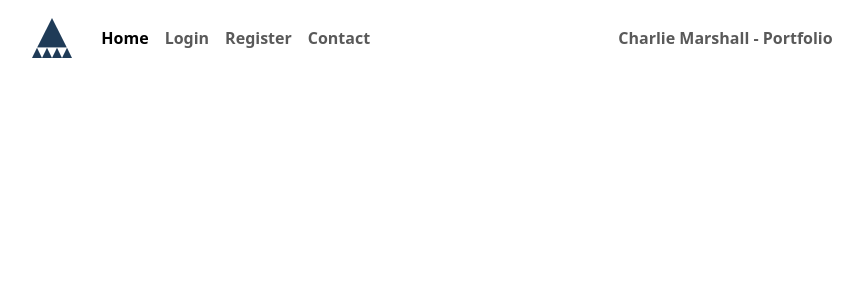
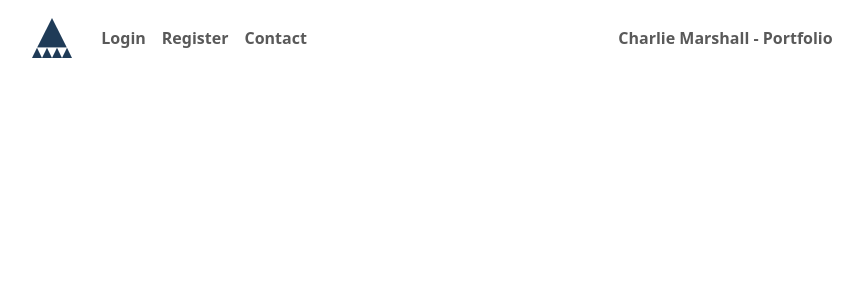
Before and after one commit to charliemarshall1996/apptrack, a Django app: template apptrack/accounts/templates/accounts/delete_account.html in a window 1280 px wide. Shown: the top 300 px of the page, without its empty margins (206-1069 px from the left). Run offline with Django 3.2, Linux system fonts and the light colour scheme; the template is opened without the code that fills it, so the values that code supplies are empty.

Commit message:
removed Home nav-item

```diff
--- a/apptrack/core/templates/core/base_unauthenticated.html
+++ b/apptrack/core/templates/core/base_unauthenticated.html
@@ -34,9 +34,6 @@
 
         <div class="collapse navbar-collapse" id="navbarNav">
           <ul class="navbar-nav w-100">
-            <li class="nav-item">
-              <a class="nav-link active" aria-current="page" href="{% url 'home' %}">Home</a>
-            </li>
             <li class="nav-item">
               <a class="nav-link" href="{% url 'accounts:login' %}">Login</a>
             </li>
```
